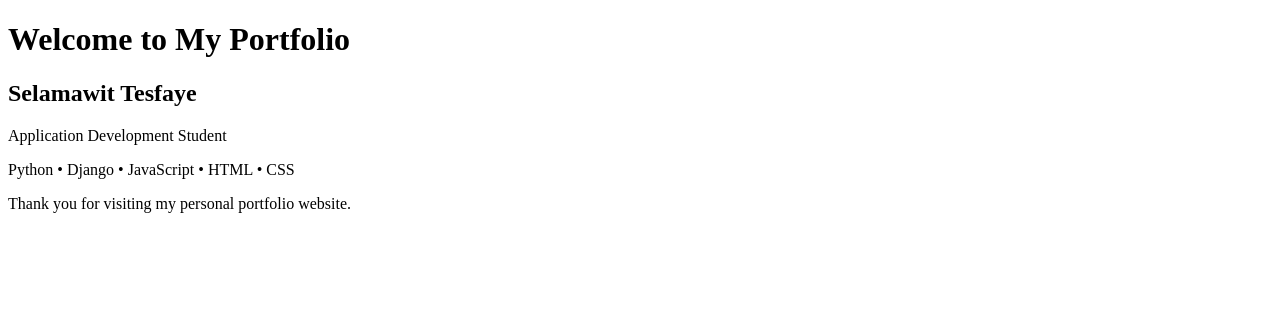
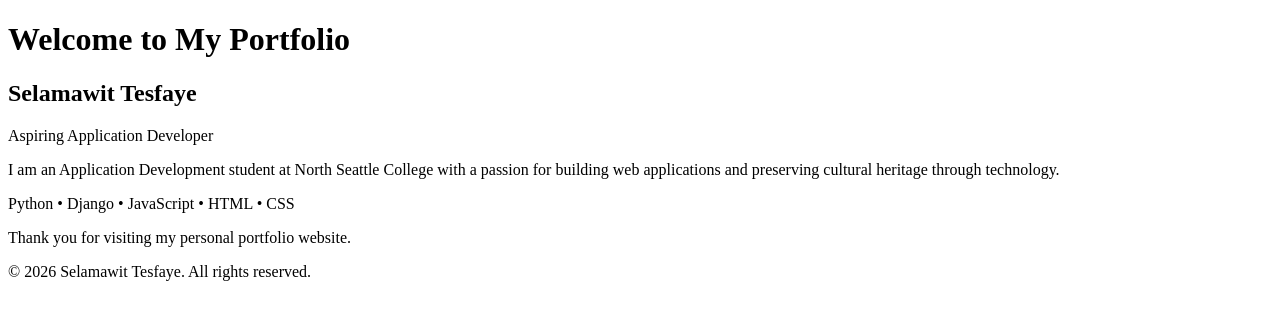
Before and after one commit to selamawitportdev/selamawitportdev.github.io, a plain HTML site: page index.html in a window 1280 px wide. Drawn offline with Linux system fonts and the light colour scheme.

Commit message:
Update index.html

```diff
--- a/index.html
+++ b/index.html
@@ -12,7 +12,10 @@
 
 <h2>Selamawit Tesfaye</h2>
 
-<p>Application Development Student</p>
+<p>Aspiring Application Developer</p>
+<p>
+I am an Application Development student at North Seattle College with a passion for building web applications and preserving cultural heritage through technology.
+</p>
 
 <p>Python • Django • JavaScript • HTML • CSS</p>
 
@@ -20,5 +23,7 @@
 Thank you for visiting my personal portfolio website.
 </p>
 
+<p>© 2026 Selamawit Tesfaye. All rights reserved.</p>
+
 </body>
 </html>
```
